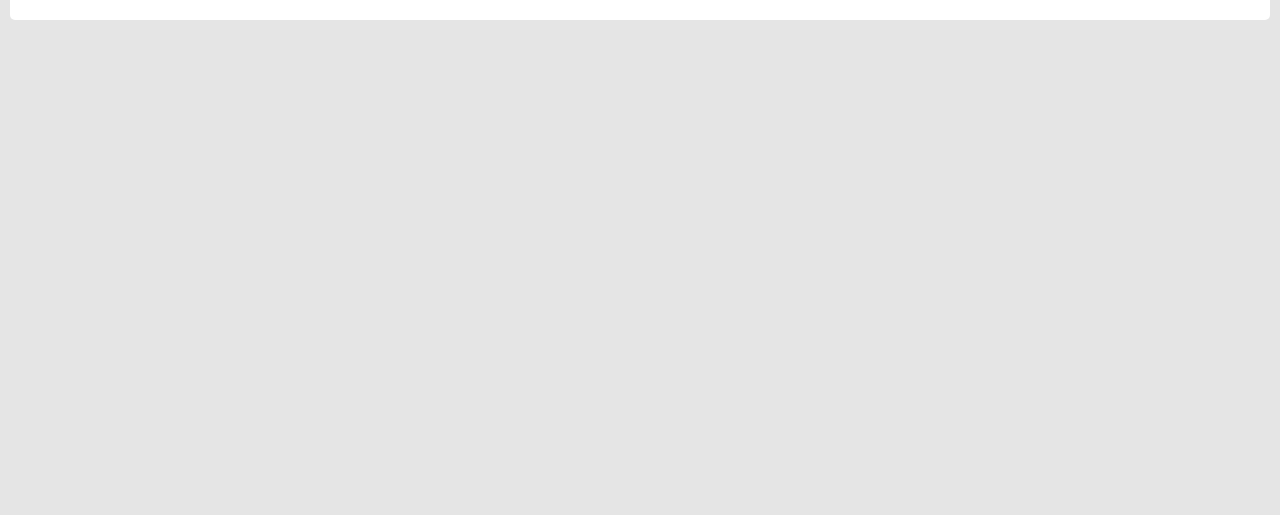
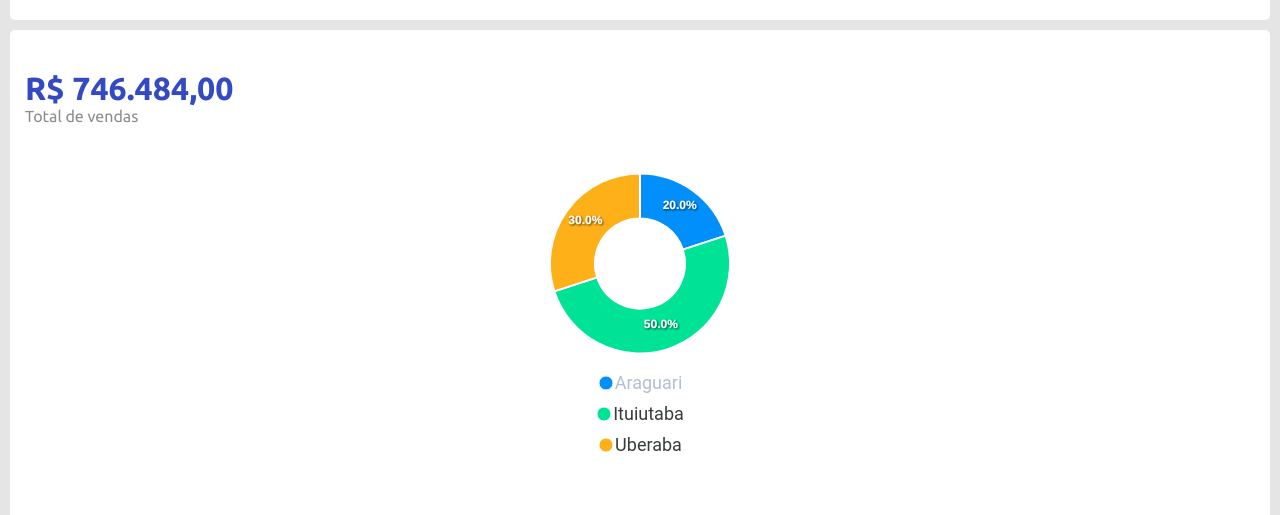
Before and after one commit to auriceliof/devsuperior-react-06, a React (Create React App) app in the folder desafio-bds08/frontend/: page / in a window 1280 px wide. Shown: the part 120-635 px from the top of the page. Built offline with nearby package versions, Linux system fonts and the light colour scheme.

Commit message:
PieChartCard component

```diff
--- a/desafio-bds08/frontend/package.json
+++ b/desafio-bds08/frontend/package.json
@@ -10,7 +10,9 @@
     "@types/node": "^16.11.58",
     "@types/react": "^18.0.18",
     "@types/react-dom": "^18.0.6",
+    "apexcharts": "^3.35.5",
     "react": "^18.2.0",
+    "react-apexcharts": "^1.4.0",
     "react-dom": "^18.2.0",
     "react-scripts": "5.0.1",
     "typescript": "^4.8.2",
--- a/desafio-bds08/frontend/src/App.css
+++ b/desafio-bds08/frontend/src/App.css
@@ -1,3 +1,7 @@
 .app-container {
   padding: 10px;
 }
+
+.app-piechartcard-container {
+  margin: 10px 0;
+}
--- a/desafio-bds08/frontend/src/App.tsx
+++ b/desafio-bds08/frontend/src/App.tsx
@@ -1,6 +1,7 @@
 import './App.css';
 import Filter from './components/filter';
 import Header from './components/header';
+import PieChartCard from './components/pie-chart-card';
 
 function App() {
   return (
@@ -8,6 +9,13 @@
       <Header />
       <div className="app-container">
         <Filter />
+        <div className="app-piechartcard-container">
+          <PieChartCard
+            name=""
+            labels={['Araguari', 'Ituiutaba', 'Uberaba']}
+            series={[20, 50, 30]}
+          />
+        </div>
       </div>
     </>
   );
--- /dev/null
+++ b/desafio-bds08/frontend/src/components/pie-chart-card/helpers.ts
@@ -0,0 +1,68 @@
+/* eslint-disable prettier/prettier */
+import { ApexOptions } from 'apexcharts';
+
+export const buildPieChartConfig = (labels: string[] = [], name: string) => {
+  return {
+    labels,
+    noData: {
+      text: 'Sem resultados',
+      align: 'center',
+      verticalAlign: 'middle',
+      offsetX: 0,
+      offsetY: 0,
+      style: {
+        color: '#FFF',
+        fontSize: '18px',
+        fontFamily: 'Roboto, sans-serif',
+      },
+    },
+    legend: {
+      show: true,
+      floating: false,
+      position: 'bottom',
+      offsetY: 0,
+      labels: {
+        colors: ['#b4bed2'],
+      },
+      fontFamily: 'Roboto, sans-serif',
+      fontSize: '18px',
+      itemMargin: {
+        vertical: 5
+      }
+    },
+    dataLabels: {
+      enabled: true,
+    },
+    plotOptions: {
+      pie: {
+        size: 400,
+        donut: {
+          size: '50%',
+          labels: {
+            show: true,
+            name: {
+              show: true,
+              offsetY: 10,
+              formatter: function () {
+                return name;
+              },
+            },
+            total: {
+              show: true,
+              showAlways: true,
+              fontSize: '24px',
+              color: '#ABB1C0',
+              fontFamily: 'Roboto, sans-serif',
+              formatter: function () {
+                return '';
+              },
+            },
+          },
+        },
+      },
+    },
+    chart: {
+      height: '400px',
+    },
+  } as ApexOptions;
+};
--- /dev/null
+++ b/desafio-bds08/frontend/src/components/pie-chart-card/index.tsx
@@ -0,0 +1,30 @@
+import ReactApexChart from 'react-apexcharts';
+import { buildPieChartConfig } from './helpers';
+import './styles.css';
+
+type Props = {
+  labels: string[];
+  name: string;
+  series: number[];
+};
+
+function PieChartCard({ labels, name, series }: Props) {
+  return (
+    <div className="pie-chart-card base-card">
+      <h1 className="pie-chart-card-value">R$ 746.484,00</h1>
+      <span className="pie-chart-card-subtitle">Total de vendas</span>
+
+      <div className="pie-chart-card-apex-chart">
+        <ReactApexChart
+          options={buildPieChartConfig(labels, name)}
+          type="donut"
+          width="300"
+          height="300"
+          series={series}
+        />
+      </div>
+    </div>
+  );
+}
+
+export default PieChartCard;
--- /dev/null
+++ b/desafio-bds08/frontend/src/components/pie-chart-card/styles.css
@@ -0,0 +1,20 @@
+.pie-chart-card {
+  width: 100%;
+  min-height: 500px;
+  padding: 40px 15px;
+}
+
+.pie-chart-card-subtitle {
+  color: var(--grey-color);
+}
+
+.pie-chart-card-apex-chart {
+  margin-top: 40px;
+  display: flex;
+  justify-content: center;
+}
+
+.apexcharts-legend.apexcharts-align-center {
+  flex-direction: column;
+  align-items: center;
+}
--- a/desafio-bds08/frontend/src/index.tsx
+++ b/desafio-bds08/frontend/src/index.tsx
@@ -4,9 +4,8 @@
 import App from './App';
 import reportWebVitals from './reportWebVitals';
 
-const root = ReactDOM.createRoot(
-  document.getElementById('root') as HTMLElement
-);
+// eslint-disable-next-line prettier/prettier
+const root = ReactDOM.createRoot(document.getElementById('root') as HTMLElement);
 root.render(
   <React.StrictMode>
     <App />
```
Also changed, not shown: 1 other file (tests, documents, lock files or other folders).
